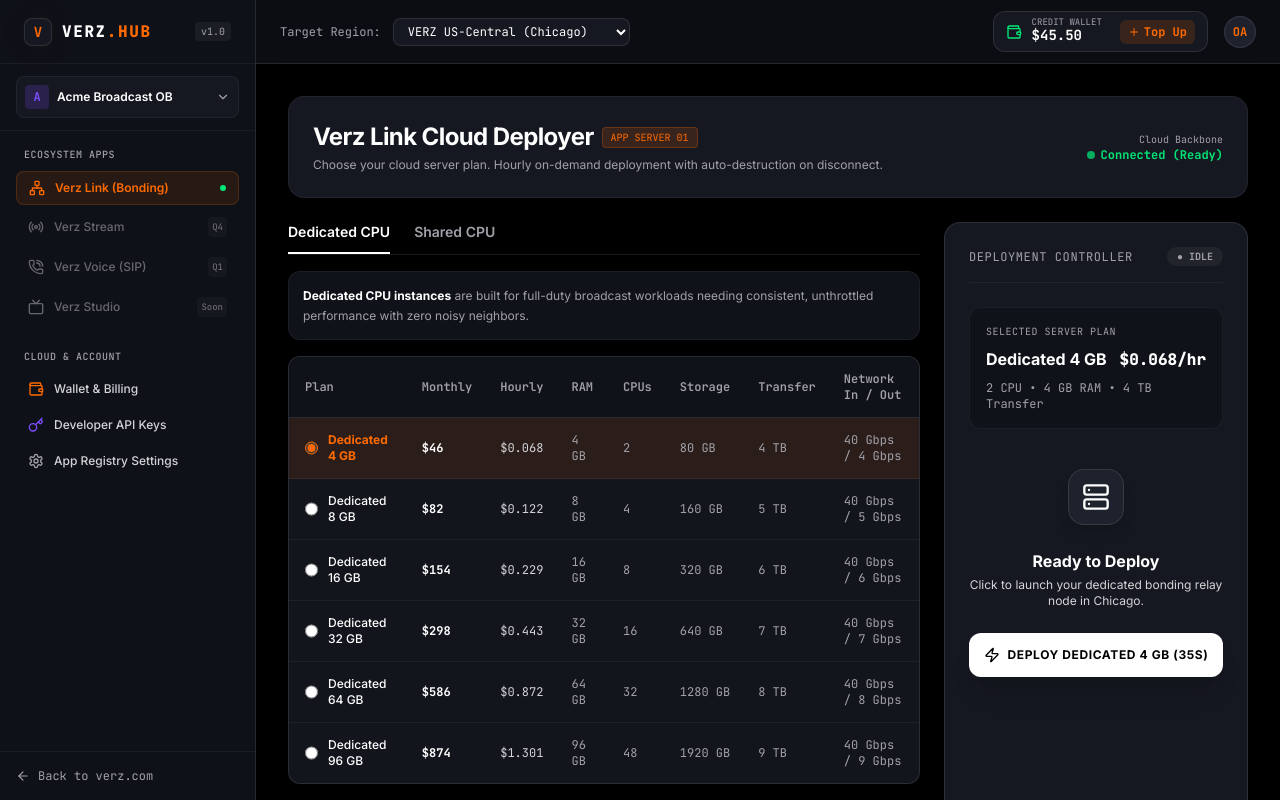
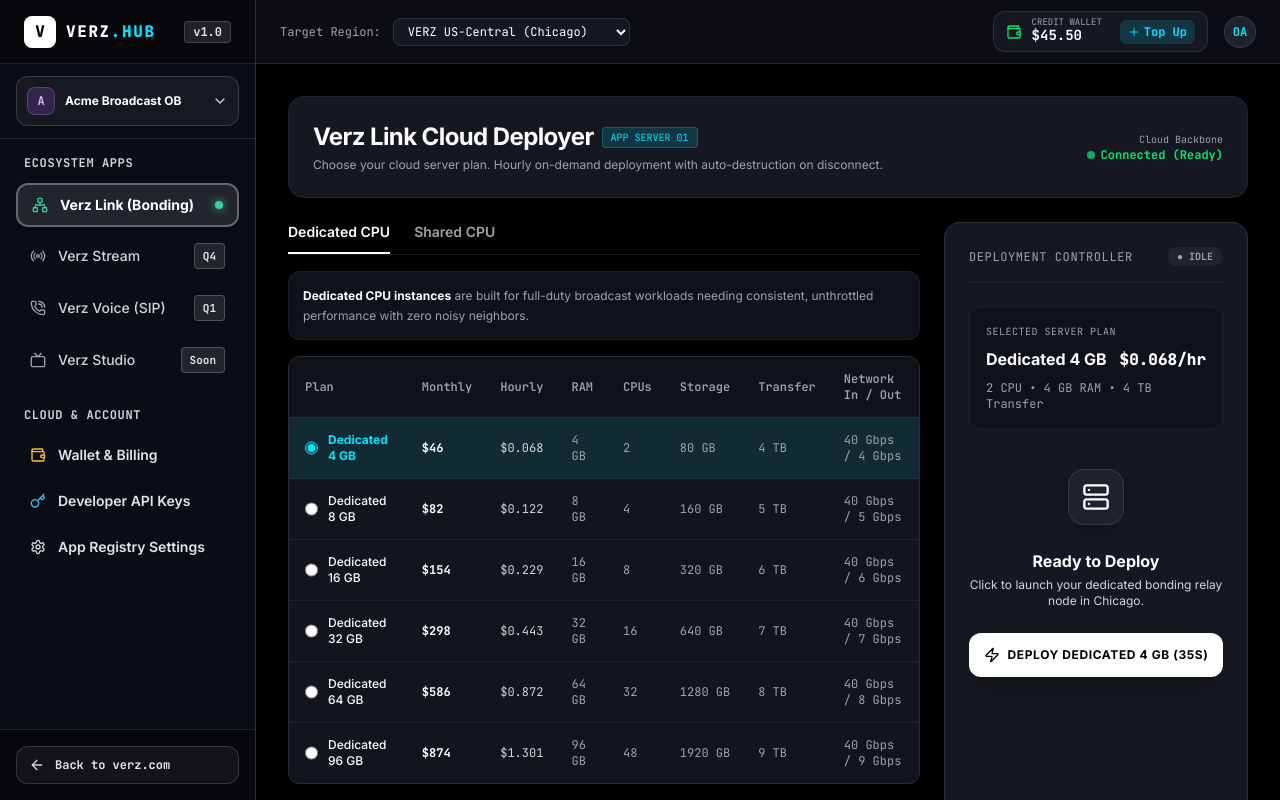
Before and after one commit to omaralabed/VERZ, a Next.js app: page /hub in a window 1280 px wide. Built offline with nearby package versions, Linux system fonts and the light colour scheme.

Commit message:
accessibility: overhaul Hub sidebar for maximum high-contrast readability and vision clarity

```diff
--- a/src/app/hub/layout.tsx
+++ b/src/app/hub/layout.tsx
@@ -32,114 +32,114 @@
   return (
     <div className="flex h-screen w-full bg-background text-zinc-100 overflow-hidden font-sans">
       {/* Sidebar */}
-      <aside className="w-64 border-r border-white/10 bg-surface-200/90 flex flex-col justify-between shrink-0 hidden md:flex">
+      <aside className="w-64 border-r border-white/15 bg-[#0A0D14] flex flex-col justify-between shrink-0 hidden md:flex">
         <div>
           {/* Brand Header */}
-          <div className="h-16 flex items-center justify-between px-6 border-b border-white/5">
+          <div className="h-16 flex items-center justify-between px-6 border-b border-white/10 bg-black/40">
             <Link href="/" className="flex items-center gap-2.5 group">
-              <div className="flex h-7 w-7 items-center justify-center rounded-lg bg-surface-100 border border-white/10 group-hover:border-accent-cyan/50 text-accent-cyan font-mono font-bold text-sm shadow-glow">
+              <div className="flex h-8 w-8 items-center justify-center rounded-lg bg-white text-black font-mono font-black text-base shadow-sm">
                 V
               </div>
               <span className="font-mono text-base font-black tracking-widest text-white">
                 VERZ<span className="text-accent-cyan">.HUB</span>
               </span>
             </Link>
-            <span className="text-[10px] font-mono px-1.5 py-0.5 rounded bg-white/5 text-zinc-400">
+            <span className="text-xs font-mono font-bold px-2 py-0.5 rounded bg-white/10 text-zinc-200 border border-white/15">
               v1.0
             </span>
           </div>
 
           {/* Org Switcher */}
-          <div className="px-4 py-3 border-b border-white/5">
-            <div className="flex items-center justify-between p-2 rounded-lg bg-surface-100 border border-white/5 hover:border-white/10 cursor-pointer">
-              <div className="flex items-center gap-2 truncate">
-                <div className="h-6 w-6 rounded bg-accent-purple/20 text-accent-purple font-mono font-bold flex items-center justify-center text-xs">
+          <div className="px-4 py-3 border-b border-white/10">
+            <div className="flex items-center justify-between p-2.5 rounded-xl bg-white/5 border border-white/15 hover:border-white/30 cursor-pointer transition-colors">
+              <div className="flex items-center gap-2.5 truncate">
+                <div className="h-7 w-7 rounded-lg bg-purple-500/20 border border-purple-400/30 text-purple-300 font-mono font-bold flex items-center justify-center text-xs">
                   A
                 </div>
-                <span className="text-xs font-semibold text-white truncate">Acme Broadcast OB</span>
+                <span className="text-xs font-bold text-white truncate">Acme Broadcast OB</span>
               </div>
-              <ChevronDown className="h-3.5 w-3.5 text-zinc-400" />
+              <ChevronDown className="h-4 w-4 text-zinc-300" />
             </div>
           </div>
 
           {/* Navigation Links */}
-          <nav className="p-4 space-y-6 text-xs font-medium">
+          <nav className="p-4 space-y-6 text-sm">
             <div>
-              <span className="text-[10px] font-mono uppercase tracking-wider text-zinc-400 px-2 block mb-2">
+              <span className="text-xs font-mono uppercase tracking-wider text-zinc-300 font-bold px-2 block mb-3">
                 Ecosystem Apps
               </span>
-              <ul className="space-y-1">
+              <ul className="space-y-1.5">
                 <li>
                   <Link
                     href="/hub"
-                    className="flex items-center justify-between px-3 py-2 rounded-lg bg-accent-cyan/10 text-accent-cyan font-semibold border border-accent-cyan/20"
+                    className="flex items-center justify-between px-3.5 py-2.5 rounded-xl bg-white/10 text-white font-bold text-sm border-2 border-white/30 shadow-md transition-all hover:border-white/50"
                   >
-                    <div className="flex items-center gap-2.5">
-                      <Network className="h-4 w-4" />
-                      <span>Verz Link (Bonding)</span>
+                    <div className="flex items-center gap-3">
+                      <Network className="h-4 w-4 text-emerald-400" />
+                      <span className="text-white font-bold">Verz Link (Bonding)</span>
                     </div>
-                    <span className="h-1.5 w-1.5 rounded-full bg-accent-green" />
+                    <span className="h-2 w-2 rounded-full bg-emerald-400 shadow-[0_0_8px_#34d399]" />
                   </Link>
                 </li>
                 <li>
-                  <div className="flex items-center justify-between px-3 py-2 rounded-lg text-zinc-400 hover:text-zinc-300 opacity-60">
-                    <div className="flex items-center gap-2.5">
-                      <Radio className="h-4 w-4" />
-                      <span>Verz Stream</span>
+                  <div className="flex items-center justify-between px-3.5 py-2.5 rounded-xl text-zinc-300 hover:text-white hover:bg-white/5 transition-colors">
+                    <div className="flex items-center gap-3">
+                      <Radio className="h-4 w-4 text-zinc-400" />
+                      <span className="font-medium text-sm">Verz Stream</span>
                     </div>
-                    <span className="text-[9px] font-mono bg-white/5 px-1 py-0.5 rounded">Q4</span>
+                    <span className="text-[11px] font-mono font-bold bg-white/10 text-zinc-200 border border-white/20 px-2 py-0.5 rounded">Q4</span>
                   </div>
                 </li>
                 <li>
-                  <div className="flex items-center justify-between px-3 py-2 rounded-lg text-zinc-400 hover:text-zinc-300 opacity-60">
-                    <div className="flex items-center gap-2.5">
-                      <PhoneCall className="h-4 w-4" />
-                      <span>Verz Voice (SIP)</span>
+                  <div className="flex items-center justify-between px-3.5 py-2.5 rounded-xl text-zinc-300 hover:text-white hover:bg-white/5 transition-colors">
+                    <div className="flex items-center gap-3">
+                      <PhoneCall className="h-4 w-4 text-zinc-400" />
+                      <span className="font-medium text-sm">Verz Voice (SIP)</span>
                     </div>
-                    <span className="text-[9px] font-mono bg-white/5 px-1 py-0.5 rounded">Q1</span>
+                    <span className="text-[11px] font-mono font-bold bg-white/10 text-zinc-200 border border-white/20 px-2 py-0.5 rounded">Q1</span>
                   </div>
                 </li>
                 <li>
-                  <div className="flex items-center justify-between px-3 py-2 rounded-lg text-zinc-400 hover:text-zinc-300 opacity-60">
-                    <div className="flex items-center gap-2.5">
-                      <Tv className="h-4 w-4" />
-                      <span>Verz Studio</span>
+                  <div className="flex items-center justify-between px-3.5 py-2.5 rounded-xl text-zinc-300 hover:text-white hover:bg-white/5 transition-colors">
+                    <div className="flex items-center gap-3">
+                      <Tv className="h-4 w-4 text-zinc-400" />
+                      <span className="font-medium text-sm">Verz Studio</span>
                     </div>
-                    <span className="text-[9px] font-mono bg-white/5 px-1 py-0.5 rounded">Soon</span>
+                    <span className="text-[11px] font-mono font-bold bg-white/10 text-zinc-200 border border-white/20 px-2 py-0.5 rounded">Soon</span>
                   </div>
                 </li>
               </ul>
             </div>
 
             <div>
-              <span className="text-[10px] font-mono uppercase tracking-wider text-zinc-400 px-2 block mb-2">
+              <span className="text-xs font-mono uppercase tracking-wider text-zinc-300 font-bold px-2 block mb-3">
                 Cloud & Account
               </span>
-              <ul className="space-y-1">
+              <ul className="space-y-1.5">
                 <li>
                   <Link
                     href="/hub#wallet"
-                    className="flex items-center gap-2.5 px-3 py-2 rounded-lg text-zinc-300 hover:bg-surface-100 hover:text-white transition-colors"
+                    className="flex items-center gap-3 px-3.5 py-2.5 rounded-xl text-zinc-200 hover:bg-white/10 hover:text-white font-semibold text-sm transition-colors"
                   >
-                    <Wallet className="h-4 w-4 text-accent-cyan" />
+                    <Wallet className="h-4 w-4 text-amber-400" />
                     <span>Wallet & Billing</span>
                   </Link>
                 </li>
                 <li>
                   <Link
                     href="/hub#api-keys"
-                    className="flex items-center gap-2.5 px-3 py-2 rounded-lg text-zinc-300 hover:bg-surface-100 hover:text-white transition-colors"
+                    className="flex items-center gap-3 px-3.5 py-2.5 rounded-xl text-zinc-200 hover:bg-white/10 hover:text-white font-semibold text-sm transition-colors"
                   >
-                    <Key className="h-4 w-4 text-accent-purple" />
+                    <Key className="h-4 w-4 text-sky-400" />
                     <span>Developer API Keys</span>
                   </Link>
                 </li>
                 <li>
                   <Link
                     href="/hub#settings"
-                    className="flex items-center gap-2.5 px-3 py-2 rounded-lg text-zinc-300 hover:bg-surface-100 hover:text-white transition-colors"
+                    className="flex items-center gap-3 px-3.5 py-2.5 rounded-xl text-zinc-200 hover:bg-white/10 hover:text-white font-semibold text-sm transition-colors"
                   >
-                    <Settings className="h-4 w-4 text-zinc-400" />
+                    <Settings className="h-4 w-4 text-zinc-300" />
                     <span>App Registry Settings</span>
                   </Link>
                 </li>
@@ -149,12 +149,12 @@
         </div>
 
         {/* Sidebar Footer */}
-        <div className="p-4 border-t border-white/5 space-y-3">
+        <div className="p-4 border-t border-white/10 space-y-3 bg-black/40">
           <Link
             href="/"
-            className="flex items-center gap-2 text-xs font-mono text-zinc-400 hover:text-white transition-colors"
+            className="flex items-center gap-2.5 text-xs font-mono font-bold text-zinc-200 hover:text-white bg-white/5 hover:bg-white/10 border border-white/15 px-3 py-2.5 rounded-xl transition-colors"
           >
-            <ArrowLeft className="h-3.5 w-3.5" />
+            <ArrowLeft className="h-4 w-4 text-zinc-300" />
             <span>Back to verz.com</span>
           </Link>
         </div>
--- a/tailwind.config.ts
+++ b/tailwind.config.ts
@@ -19,7 +19,7 @@
         },
         border: "#202533",
         accent: {
-          cyan: "#FF6A00", // High-visibility Electric Orange
+          cyan: "#00E5FF", // Electric Cyan
           orange: "#FF6A00",
           green: "#00E676",
           purple: "#7C4DFF",
```
